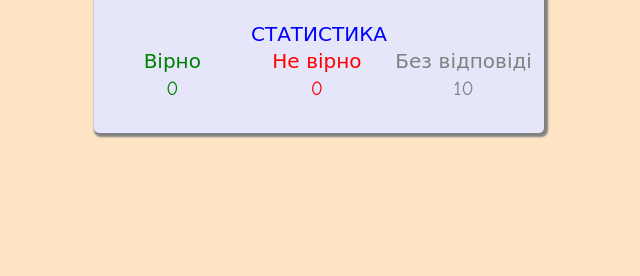
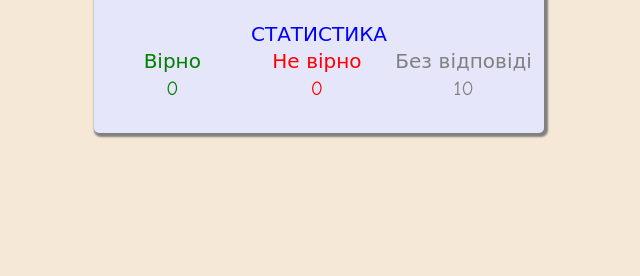
Before and after one commit to EvgenBaranovskiy/frontend-lr11, a plain HTML site: page index.html in a window 1280 px wide. Shown: the part 524-800 px from the top of the page, without its empty margins (321-961 px from the left). Drawn offline with Linux system fonts and the light colour scheme.

Commit message:
bg color changed

```diff
--- a/css/style.css
+++ b/css/style.css
@@ -10,7 +10,7 @@ html, body {
     margin: 0px;
     min-width:240px;
     min-height:400px;
-    background-color:bisque;
+    background-color:#f5e8d7;
 }
 
 main {
```
